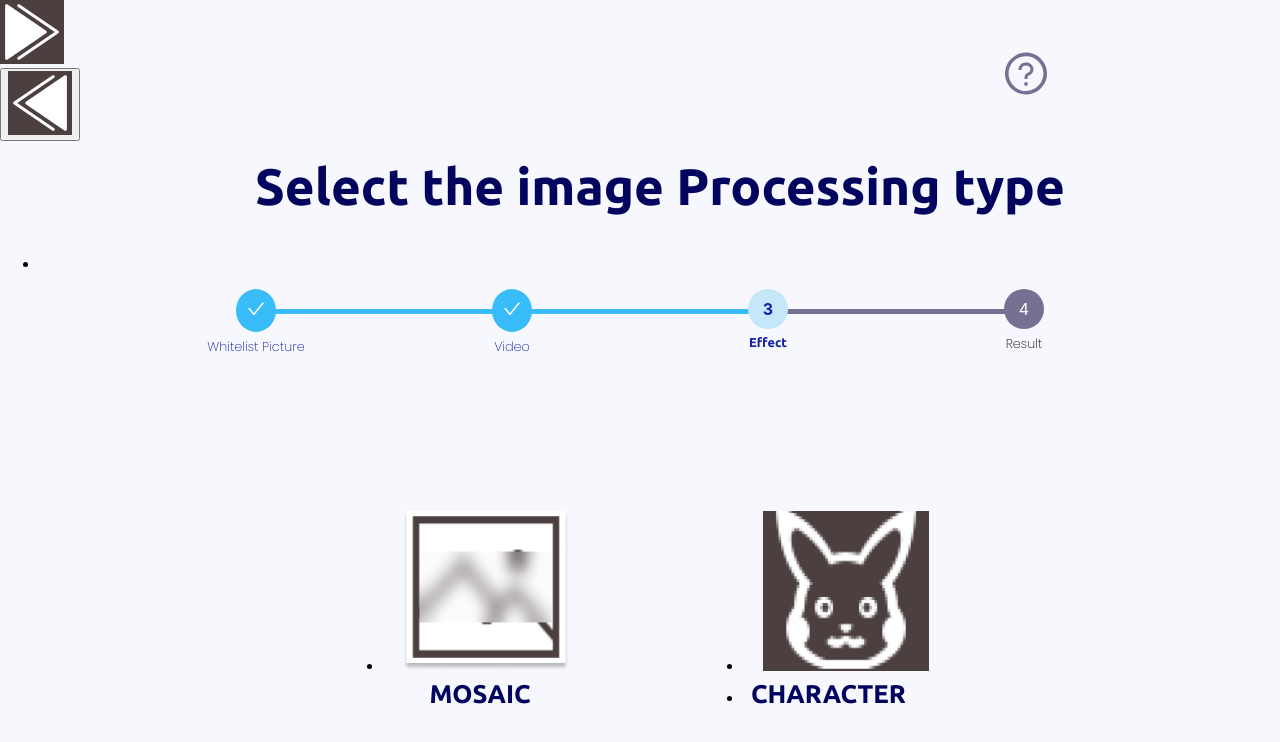
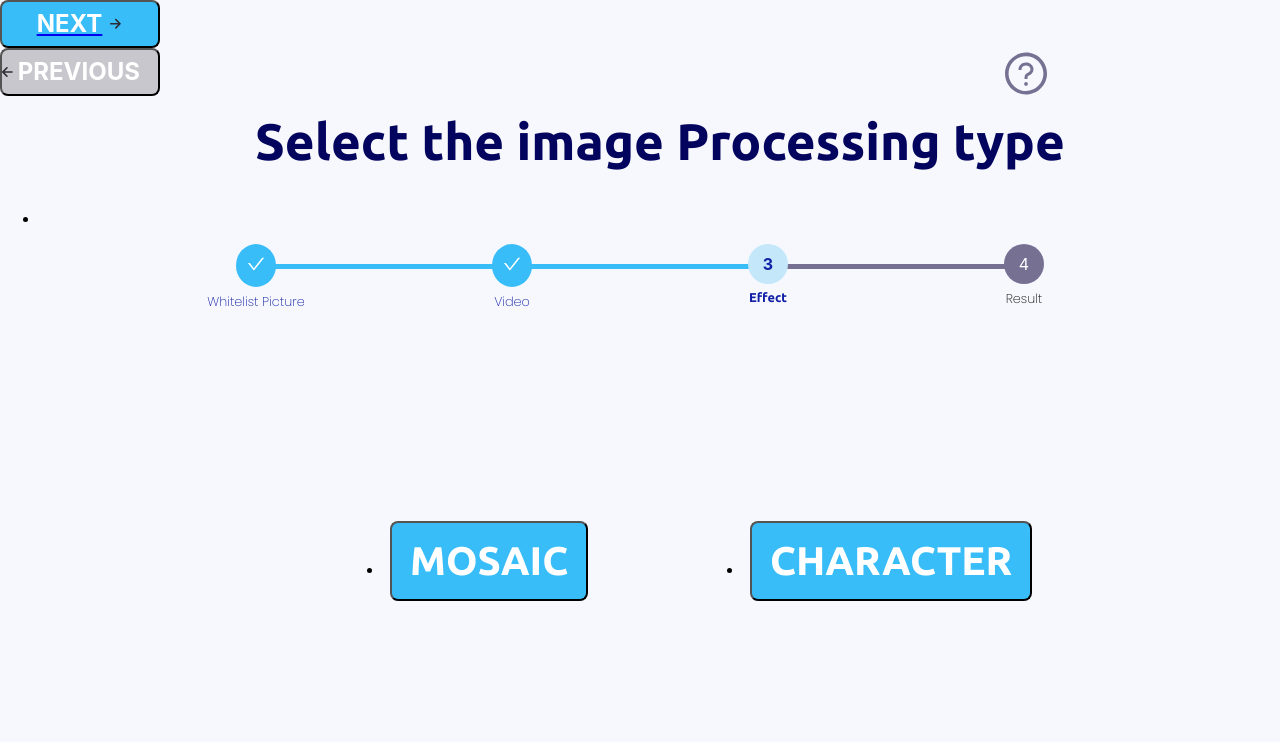
Before and after one commit to PRP-for-your-portrait-right-protection/frontend-repo, a React (Create React App) app: page /Mosaic in a window 1280 px wide. Shown: the top 742 px of the page. Built offline with nearby package versions, Linux system fonts and the light colour scheme; no server answers.

Commit message:
chore : edit css

```diff
--- a/src/components/CharacterImageList.css
+++ b/src/components/CharacterImageList.css
@@ -13,6 +13,13 @@ label > input[type="radio"]:checked + img {
   margin-left: 2rem;
   color: #03045e;
 }
+.imageList-component2 {
+  width: 100%;
+  position: relative;
+  justify-content: center;
+  place-items: center;
+  margin-top: 3%;
+}
 .imageList-component {
   display: inline-flex;
   position: relative;
--- a/src/components/CharacterImageList.tsx
+++ b/src/components/CharacterImageList.tsx
@@ -6,6 +6,8 @@ import {
 import { FontAwesomeIcon } from "@fortawesome/react-fontawesome";
 import "./CharacterImageList.css";
 import { HiOutlineX } from "react-icons/hi";
+import { AiOutlineRight } from "react-icons/ai";
+import { AiOutlineLeft } from "react-icons/ai";
 
 /**
  * @name : Teawon
@@ -95,7 +97,7 @@ function CharacterImageList({
   };
 
   return (
-    <div className="imageList-component">
+    <div className="imageList-component2">
       <div>
         <div className="modalFont my-5 mb-5">CHARACTER</div>
         <li className="inline-block flex justify-center space-x-16 mt-3 ">
@@ -105,9 +107,11 @@ function CharacterImageList({
               setPage((curPage) => (curPage > 0 ? curPage - 1 : curPage))
             }
           >
-            <FontAwesomeIcon
-              icon={faChevronLeft}
-              className="w-32 h-32 text-blue-900"
+            <AiOutlineLeft
+              size="128"
+              justify-content="center"
+              place-content="center"
+              color="#767093"
             />
           </button>
 
@@ -136,14 +140,16 @@ function CharacterImageList({
               )
             }
           >
-            <FontAwesomeIcon
-              icon={faChevronRight}
-              className="w-32 h-32 text-blue-900"
+            <AiOutlineRight
+              size="128"
+              justify-content="center"
+              place-content="center"
+              color="#767093"
             />
           </button>
         </li>
       </div>
-      <div className="mycharacter">
+      <div className="mt-8">
         <div className="modalFont my-3">MY CHARACTER</div>
         <li className="inline-block flex justify-center space-x-16 mt-5 ">
           <button
@@ -154,14 +160,16 @@ function CharacterImageList({
               )
             }
           >
-            <FontAwesomeIcon
-              icon={faChevronLeft}
-              className="w-32 h-32 text-blue-900"
+            <AiOutlineLeft
+              size="128"
+              justify-content="center"
+              place-content="center"
+              color="#767093"
             />
           </button>
-          <div className="grid grid-cols-4 gap-4">
+          <div className="grid grid-cols-4 gap-8">
             <span
-              className="col-span-1 uploadButton flex justify-center"
+              className="col-span-1 flex justify-center"
               onClick={() => imageInput.current.click()}
             >
               <img src="images\frame.png" alt="" className="flex h-36 w-36" />
@@ -190,7 +198,7 @@ function CharacterImageList({
                   </label>
                   <button
                     onClick={() => deleteCharacterImage(img.id)}
-                    className="absolute z-1 place-items-start w-36"
+                    className="absolute top-0 right-0 h-8 w-8"
                   >
                     <HiOutlineX size="30" color="red" />
                   </button>
@@ -208,9 +216,11 @@ function CharacterImageList({
               )
             }
           >
-            <FontAwesomeIcon
-              icon={faChevronRight}
-              className="w-32 h-32 text-blue-900"
+            <AiOutlineRight
+              size="128"
+              justify-content="center"
+              place-content="center"
+              color="#767093"
             />
           </button>
         </li>
--- a/src/components/Modal.css
+++ b/src/components/Modal.css
@@ -36,11 +36,8 @@
 }
 .modal > section > header button {
   position: absolute;
-  top: -5px;
-  right: 4px;
-  width: 30px;
-  font-size: 27px;
-  font-weight: 700;
+  top: 0;
+  right: 5px;
   text-align: center;
   color: rgb(33, 31, 31);
   background-color: transparent;
@@ -62,22 +59,20 @@
   padding: 5rem 10rem;
   text-align: right;
   left: 5rem;
+  justify-content: center;
+  margin-top: 5%;
 }
 .modal > section > footer button {
   padding: 0.5% 2%;
   color: #fff;
   display: flex;
-  position: absolute;
-  top: 85%;
-  left: 43%;
   cursor: pointer;
   height: 8vh;
   width: 15%;
-  text-align: center;
   font-family: "Ubuntu-Bold", serif;
   font-style: normal;
   font-weight: 400;
-  font-size: 2vw;
+  font-size: 1.5vw;
   background-color: rgb(56 189 248);
   border-radius: 8px;
   box-shadow: white 0 0px 0px 2px inset;
--- a/src/components/Modal.js
+++ b/src/components/Modal.js
@@ -1,6 +1,7 @@
 import React from "react";
 import "./Modal.css";
 import PropTypes from "prop-types";
+import { HiOutlineX } from "react-icons/hi";
 
 const Modal = (props) => {
   // 열기, 닫기를 부모로부터 받아옴
@@ -13,7 +14,7 @@ const Modal = (props) => {
         <section>
           <header>
             <button className="close" onClick={close}>
-              &times;
+              <HiOutlineX size="38" color="red" />
             </button>
           </header>
           <main>{props.children}</main>
--- a/src/pages/Mosaic.css
+++ b/src/pages/Mosaic.css
@@ -70,6 +70,19 @@
 .wrapChoice ul {
   padding-right: 10%;
 }
+.MOSAIC {
+  background-color: rgb(56 189 248);
+  border-radius: 8px;
+  width: 20rem;
+  height: 5rem;
+  align-items: center;
+  padding: 14px 18px;
+  color: white;
+  font-family: "Ubuntu-Bold";
+  font-weight: 700;
+  font-size: 2.5rem;
+  line-height: 20px;
+}
 @media (max-width: 800px) {
   .wrapChoice {
     margin-top: 5%;
--- a/src/pages/Mosaic.js
+++ b/src/pages/Mosaic.js
@@ -187,23 +187,25 @@ function Mosaic() {
   return (
     <div>
       {isNull ? (
-        <div className="fixed bottom-0 right-0 p-5 opacity-30">
-          <img src="images/rightArrow.png" />
+        <div className="fixed bottom-0 right-0 p-5">
+          <ButtonSession
+            img="images/right.png"
+            url="/VideoUpload"
+            text="next"
+            saveFuc={makeFormData}
+          ></ButtonSession>
         </div>
       ) : (
-        <div className="fixed bottom-0 right-0 p-5">
-          <ButtonSession
-            img="images/rightArrow.png"
-            url="/Result"
-            saveFuc={makeFormData}
-          ></ButtonSession>
+        <div className="fixed bottom-0 right-0 p-5 opacity-30">
+          <img src="images/nextImg.png" />
         </div>
       )}
 
       <div className="fixed bottom-0 left-0 p-5">
         <ButtonSession
-          img="images/leftArrow.png"
-          url="/VideoUpload"
+          img="images/left.png"
+          url="/"
+          text="previous"
           saveFuc={null}
         ></ButtonSession>
       </div>
@@ -241,25 +243,20 @@ function Mosaic() {
         <ul>
           <li>
             <ToggleBtn onClick={clickedToggleM} toggle={toggleM}>
-              <img src="images\mosaic.png" alt="" className="choiceImage" />
+              <button className="MOSAIC">
+                <div>MOSAIC</div>
+              </button>
             </ToggleBtn>
-            <span className="caption">MOSAIC</span>
           </li>
         </ul>
         <div>
           <ul>
             <li>
               <ToggleBtn onClick={clickedToggleC} toggle={toggleC}>
-                <img
-                  src="images\character.png"
-                  alt=""
-                  className="choiceImage"
-                  onClick={openModal}
-                />
+                <button className="MOSAIC" onClick={openModal}>
+                  <div>CHARACTER</div>
+                </button>
               </ToggleBtn>
-            </li>
-            <li>
-              <span className="caption ml-3">CHARACTER</span>
             </li>
           </ul>
 
@@ -285,9 +282,10 @@ export default Mosaic;
 const ToggleBtn = styled.button`
   display: flex;
   width: 15vw;
-  height: 22vh;
+  height: 10vh;
   border: none;
-  border-radius: 5px;
+  border-radius: 8px;
+  align-items: center;
   cursor: pointer;
   background-color: ${(props) =>
     !props.toggle ? "transparent" : "rgb(231, 179, 35)"};
@@ -300,3 +298,27 @@ const ToggleBtn = styled.button`
     -o-transform: scale(1.2);
   }
 `;
+
+// {isNull ? (
+//   <div className="fixed bottom-0 right-0 p-5">
+//     <ButtonSession
+//       img="images/right.png"
+//       url="/VideoUpload"
+//       text="next"
+//       saveFuc={makeFormData}
+//     ></ButtonSession>
+//   </div>
+// ) : (
+//   <div className="fixed bottom-0 right-0 p-5 opacity-30">
+//     <img src="images/nextImg.png" />
+//   </div>
+// )}
+
+// <div className="fixed bottom-0 left-0 p-5">
+//   <ButtonSession
+//     img="images/left.png"
+//     url="/"
+//     text="previous"
+//     saveFuc={null}
+//   ></ButtonSession>
+// </div>
```
